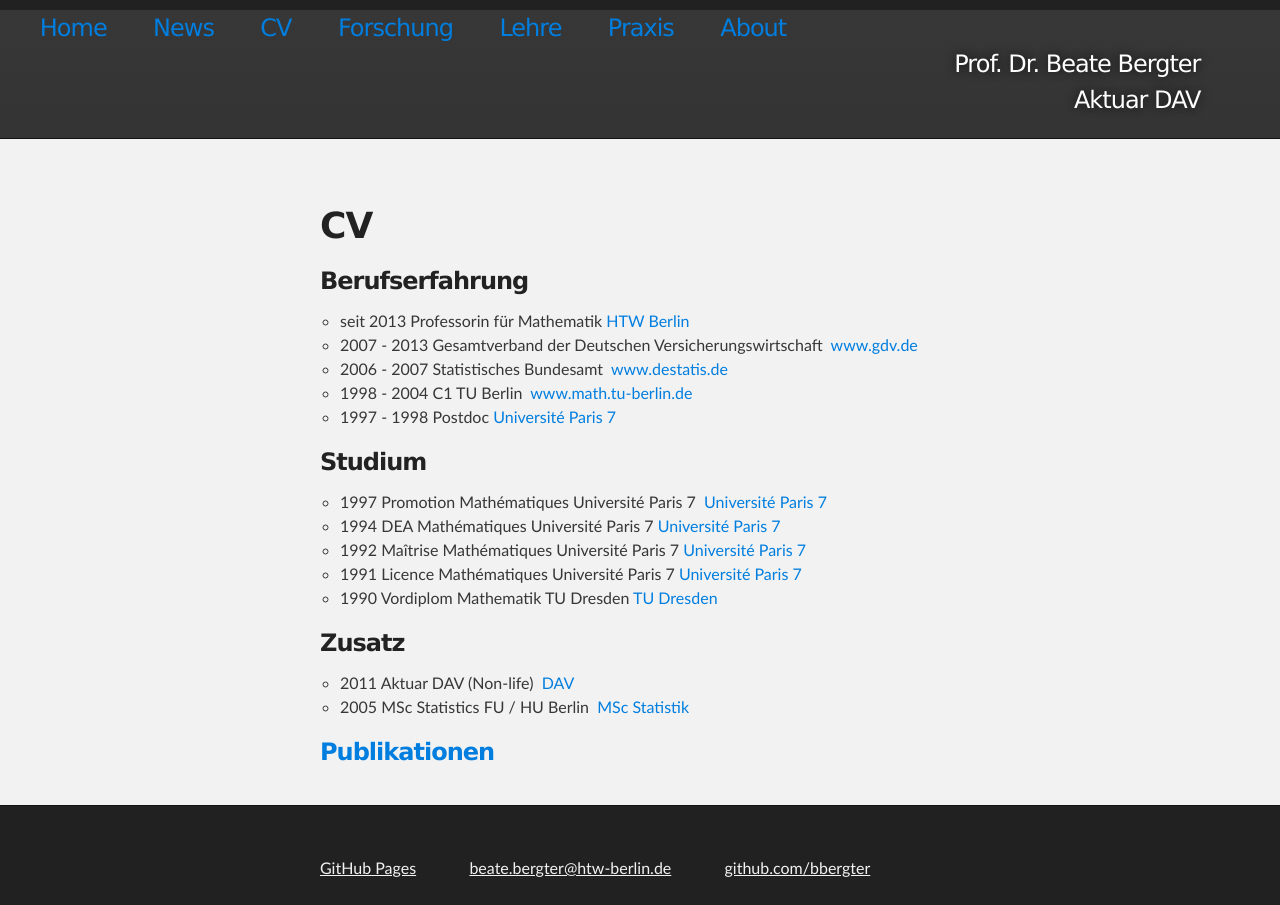
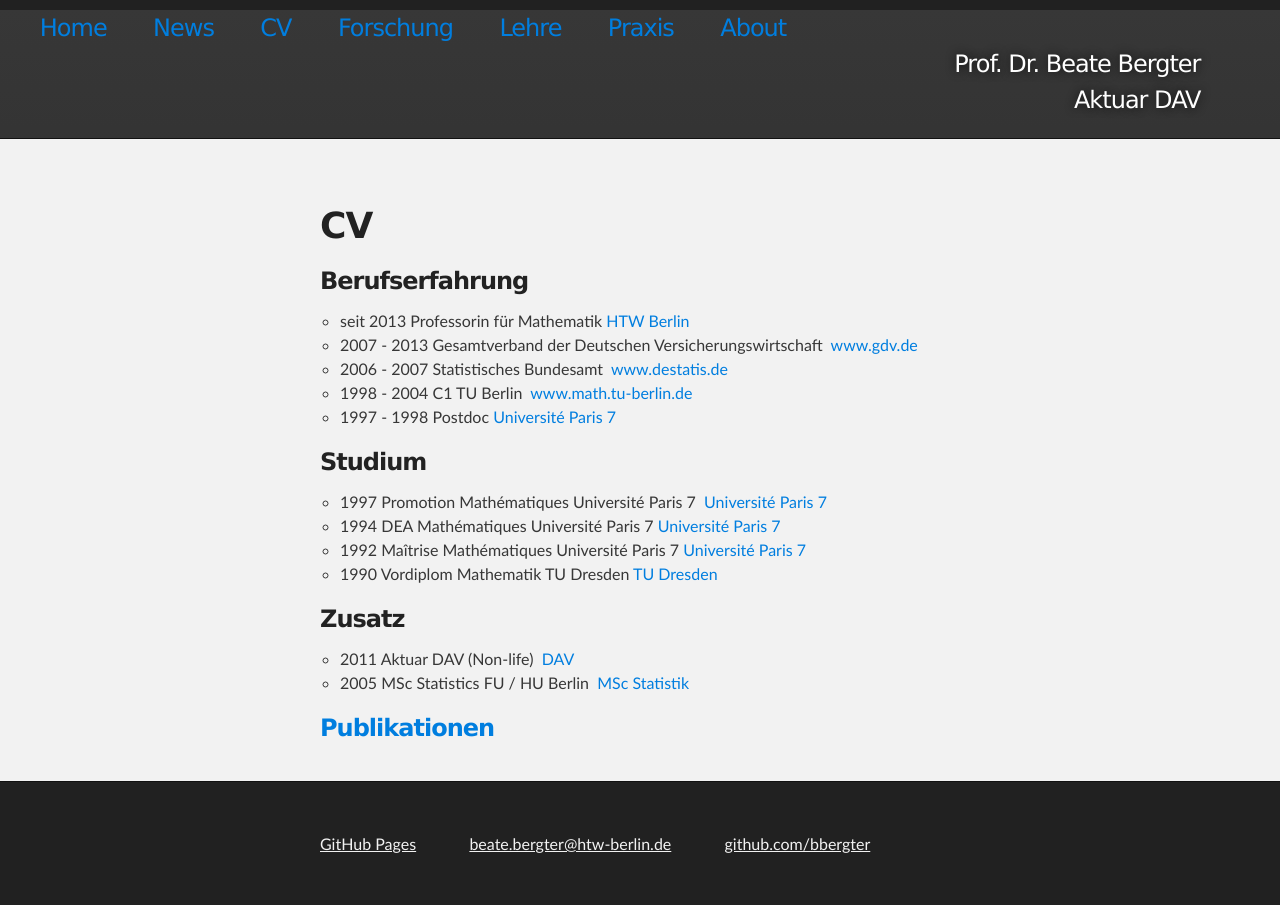
Before and after one commit to bbergter/bbergter, a Jekyll site: the page built from cv/index.html, in a window 1280 px wide. Built offline with Jekyll 4.4.1, drawn with Linux system fonts in a browser that asks for light colours.

Commit message:
Update index.html

```diff
--- a/cv/index.html
+++ b/cv/index.html
@@ -38,9 +38,9 @@ cv: active
               <a href="https://www.imj-prg.fr/" title="https://www.imj-prg.fr/"
   target="_blank">Université Paris 7</a></li>
 
-     <li>1991 Licence Mathématiques Universit&eacute; Paris 7
+    <!-- <li>1991 Licence Mathématiques Universit&eacute; Paris 7
               <a href="https://www.imj-prg.fr/" title="https://www.imj-prg.fr/"
-  target="_blank">Université Paris 7</a></li>
+  target="_blank">Université Paris 7</a></li>-->
 
     <li>1990 Vordiplom Mathematik TU Dresden
               <a href="https://tu-dresden.de/mn/math" title="https://www.tu-dresden.de/"
```
